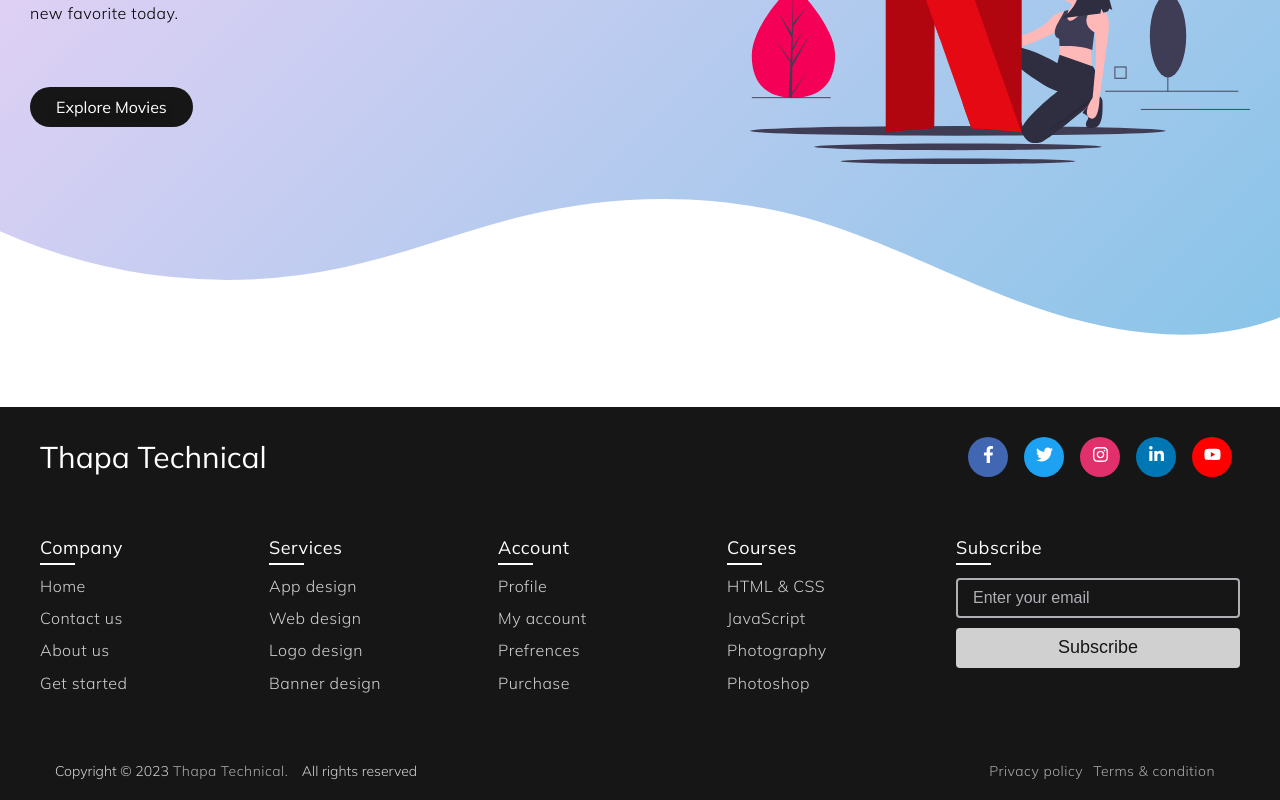
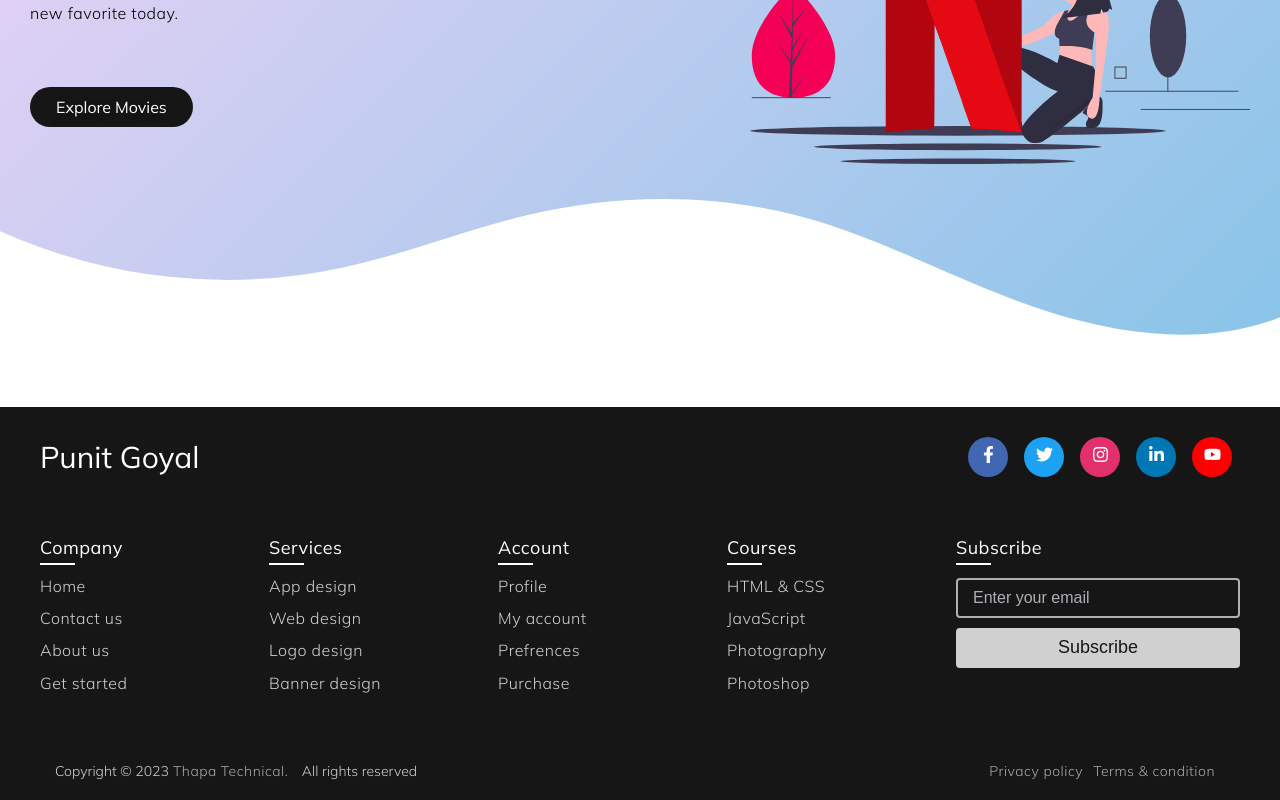
Before and after one commit to gpunit2417/MovieFlix, a Next.js app: page / in a window 1280 px wide. Shown: the part 473-1273 px from the top of the page. Built offline with nearby package versions, Linux system fonts and the light colour scheme.

Commit message:
footer logo name change

```diff
--- a/src/app/components/Footer.js
+++ b/src/app/components/Footer.js
@@ -17,7 +17,7 @@ const Footer = () => {
                     <div className={footerStyles.top}>
                         <div className={footerStyles['logo-details']}>
                             {/*<i className={footerStyles.fab fa-slack]></i>*/}
-                            <span className={footerStyles.logo_name}>Thapa Technical</span>
+                            <span className={footerStyles.logo_name}>Punit Goyal</span>
                         </div>
                         <div className={footerStyles[`media-icons`]}>
                             <Link href="https://www.facebook.com/punit.goyal.904/"><i > <FaFacebookF/> </i></Link>
```
